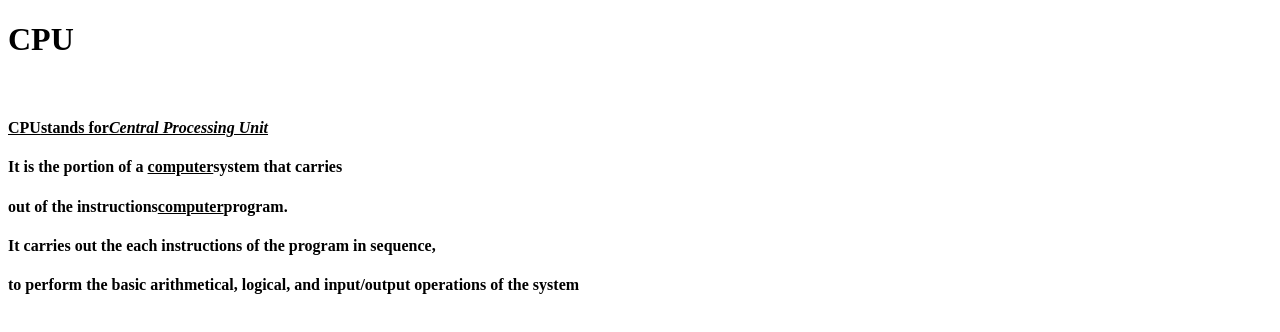
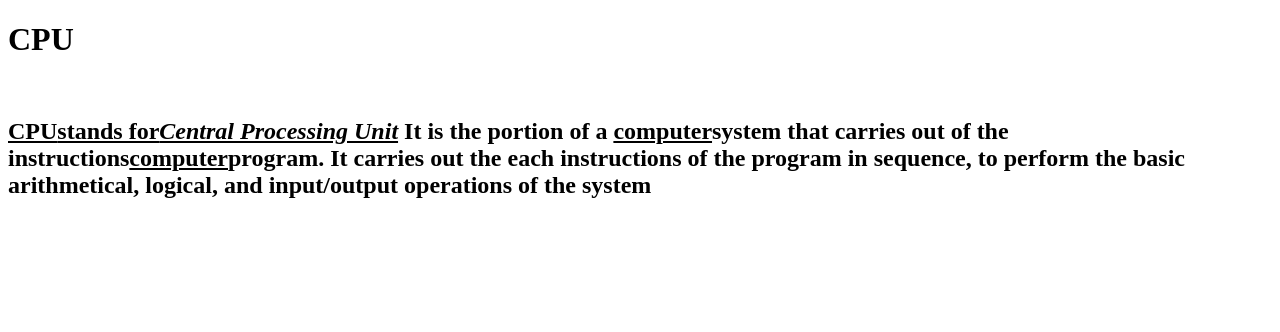
Before and after one commit to iamneo-production/bdbfafefafdadaeccdfffebaeceaec, a plain HTML site: page public/index.html in a window 1280 px wide. Drawn offline with Linux system fonts and the light colour scheme.

Commit message:
Backup Commit

```diff
--- a/public/index.html
+++ b/public/index.html
@@ -9,11 +9,11 @@
 </head>
 <body>
     <h1><b>CPU</b></h1><br>
-    <h4><u><b>CPU</b>stands for<i>Central Processing Unit</i></u></h4>
-    <h4>It is the portion of a <u>computer</u>system that carries</h4>
-    <h4>out of the instructions<u>computer</u>program.</h4>
-    <h4>It carries out the each instructions of the program in sequence,</h4>
-    <h4>to perform the basic arithmetical, logical, and input/output operations of the system</h4><br>
+    <h2><u><b>CPU</b>stands for<i>Central Processing Unit</i></u>
+    It is the portion of a <u>computer</u>system that carries
+    out of the instructions<u>computer</u>program.
+    It carries out the each instructions of the program in sequence,
+       to perform the basic arithmetical, logical, and input/output operations of the system</h2><br>
 
 </body>
 </html>
```
